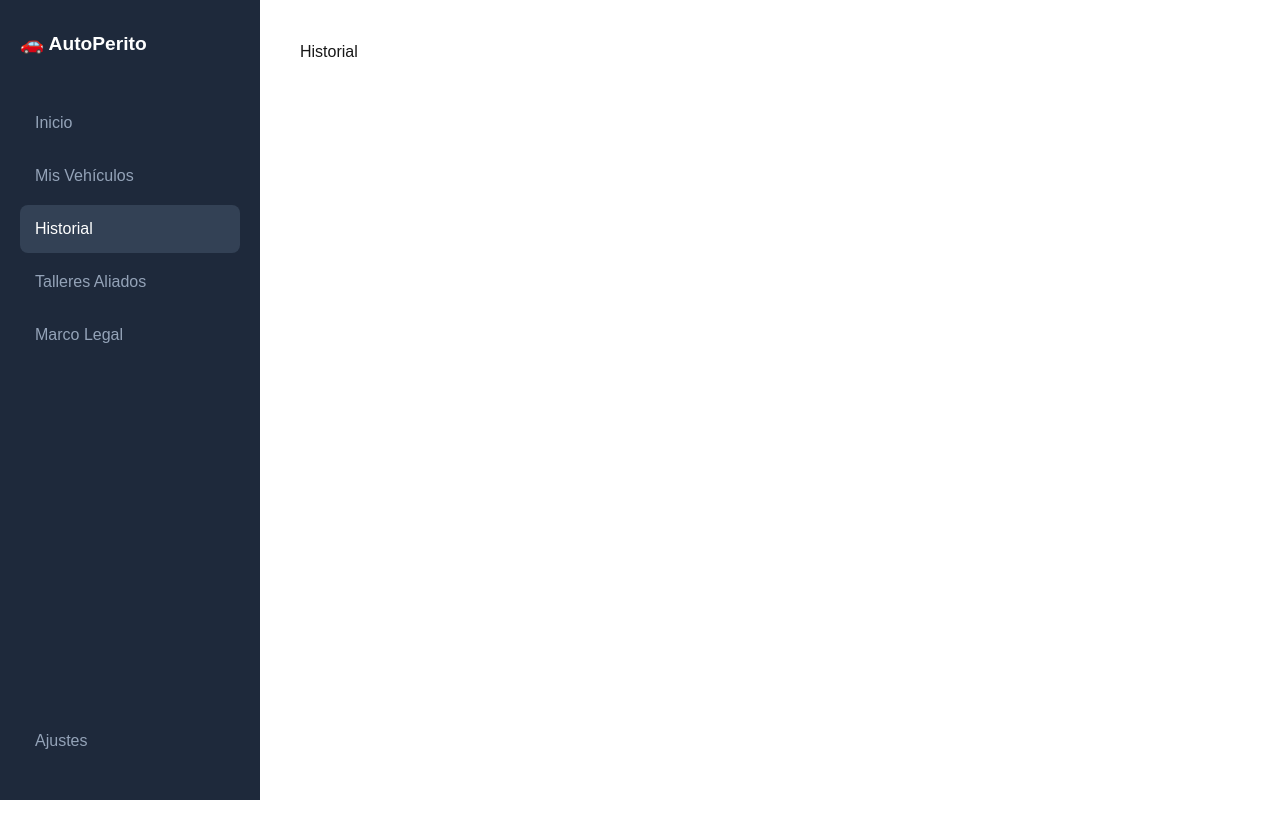
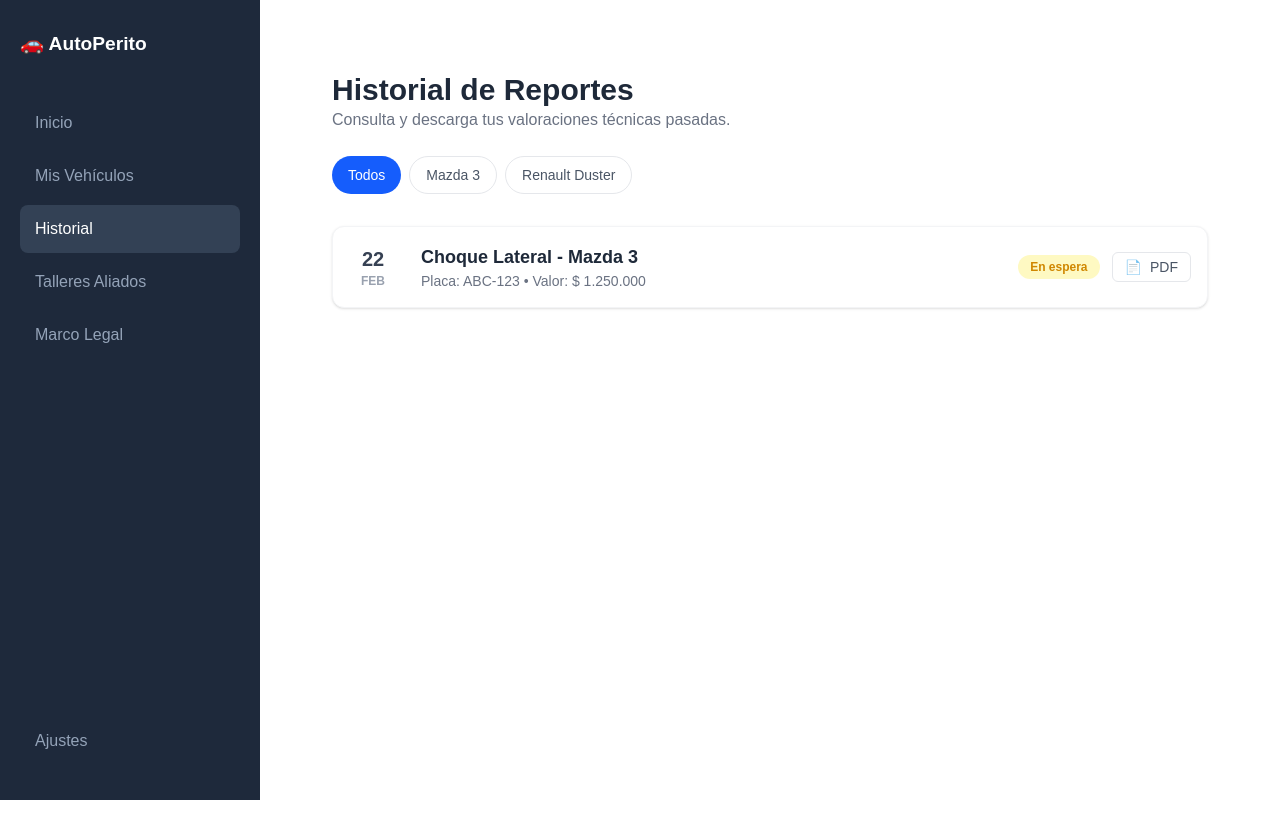
Before and after one commit to soficarreroa/software-vehiculos, a Next.js app: page /historial in a window 1280 px wide. Shown: the top 838 px of the page. Before the commit the page ends 800 px from the top, so only its background shows below. Built offline with nearby package versions, Linux system fonts and the light colour scheme.

Commit message:
Diseño visual del historial con botones

```diff
--- a/app/historial/page.tsx
+++ b/app/historial/page.tsx
@@ -1,9 +1,39 @@
-const Page = () => {
+import React from 'react';
+
+export default function HistorialPage() {
   return (
-    <div>
-      <h1>Historial</h1>
+    <div className="p-8 bg-white min-h-screen text-black">
+      <h1 className="text-3xl font-bold text-gray-800">Historial de Reportes</h1>
+      <p className="text-gray-500 mb-6">Consulta y descarga tus valoraciones técnicas pasadas.</p>
+
+      {/* Botones de Filtro (Solo visuales) */}
+      <div className="flex gap-2 mb-8">
+        <button type="button" className="px-4 py-2 bg-blue-600 text-white rounded-full text-sm font-medium">Todos</button>
+        <button type="button" className="px-4 py-2 border border-gray-200 text-gray-600 rounded-full text-sm font-medium">Mazda 3</button>
+        <button type="button" className="px-4 py-2 border border-gray-200 text-gray-600 rounded-full text-sm font-medium">Renault Duster</button>
+      </div>
+
+      {/* Lista de Reportes */}
+      <div className="space-y-4">
+        <div className="flex items-center justify-between p-4 border border-gray-100 rounded-xl shadow-sm bg-white">
+          <div className="flex items-center gap-6">
+            <div className="text-center w-12">
+              <p className="text-xl font-bold text-gray-700">22</p>
+              <p className="text-xs text-gray-400 uppercase font-semibold">FEB</p>
+            </div>
+            <div>
+              <h3 className="font-bold text-gray-800 text-lg">Choque Lateral - Mazda 3</h3>
+              <p className="text-sm text-gray-500 font-medium">Placa: ABC-123 • Valor: $ 1.250.000</p>
+            </div>
+          </div>
+          <div className="flex items-center gap-3">
+            <span className="px-3 py-1 bg-yellow-100 text-yellow-600 text-xs font-bold rounded-full">En espera</span>
+            <button type="button" className="flex items-center gap-2 px-3 py-1 border border-gray-200 rounded-md text-sm text-gray-600">
+              <span>📄</span> PDF
+            </button>
+          </div>
+        </div>
+      </div>
     </div>
   );
-};
-
-export default Page;
+}
```
